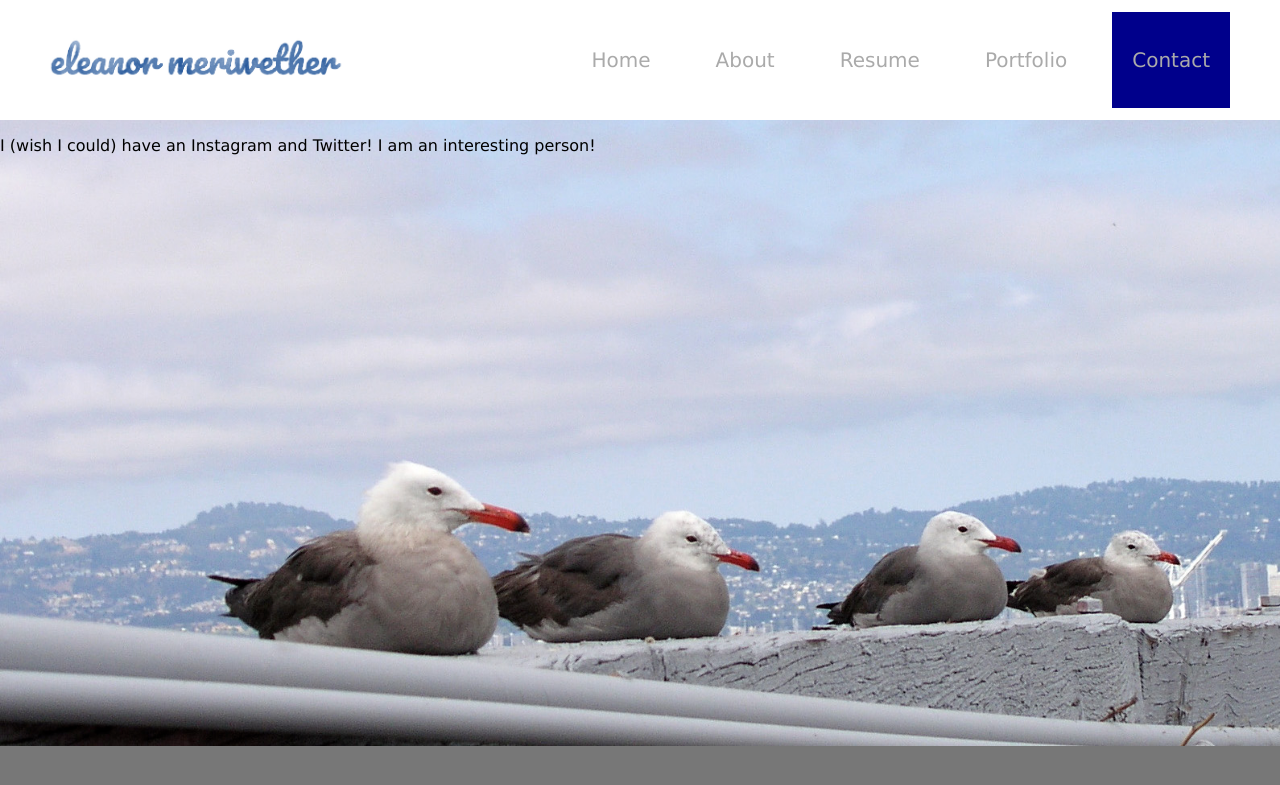
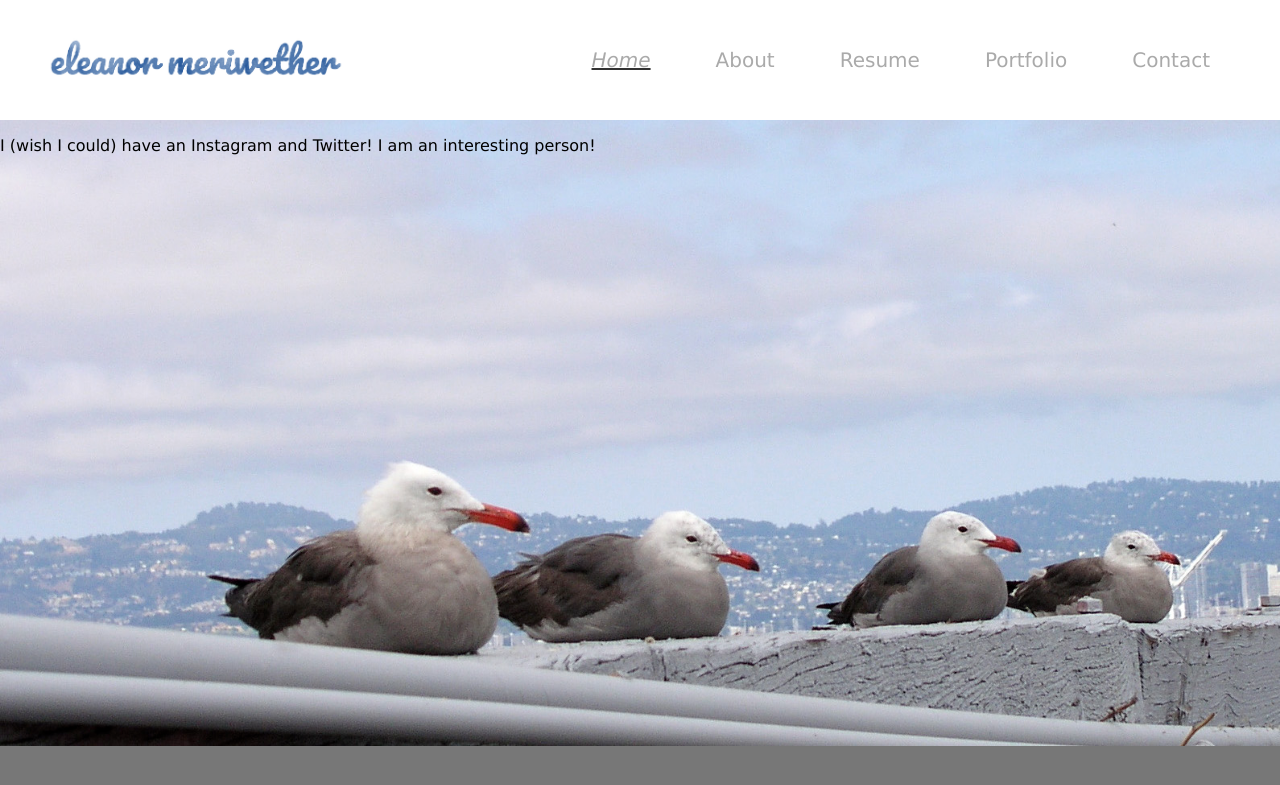
Before and after one commit to emeriwether/emeriwether.github.io, a Jekyll site: the page built from index.html, in a window 1280 px wide. Shown: the top 785 px of the page. Built offline with Jekyll 4.4.1, drawn with Linux system fonts in a browser that asks for light colours; nearby versions of some CDN libraries.

Commit message:
topnav highlight current

```diff
--- a/_layouts/default.html
+++ b/_layouts/default.html
@@ -16,11 +16,11 @@
 
             <nav role="navigation">
                 <ul id="topNav">
-                    <li id="topNavContact" class="current"><a href="/contact.html" title="Contact">Contact</a></li>
+                    <li id="topNavContact"><a href="/contact.html" title="Contact">Contact</a></li>
                     <li id="topNavPortfolio"><a href="/portfolio.html" title="Portfolio">Portfolio</a></li>
                     <li id="topNavResume"><a href="/resume.html" title="Resume">Resume</a></li>
                     <li id="topNavAbout"><a href="/about.html" title="About">About</a></li>
-                    <li id="topNavHome"><a href="/index.html" title="Home">Home</a></li>
+                    <li id="topNavHome"  class="current"><a href="/index.html" title="Home">Home</a></li>
 
                 </ul>
             </nav>
--- a/css/styles.css
+++ b/css/styles.css
@@ -90,10 +90,12 @@ nav {
 #topNav li a:hover {
     background-color: #aaa;
     color: #333;
-    text-decoration:none;
+    text-decoration: underline;
 }
 
 #topNav li.current {
-    background-color: darkblue;
-    color: white;
+    font-style: oblique;
+    font-size: 22px;
+    color: #333;
+    text-decoration: underline;
 }
```
